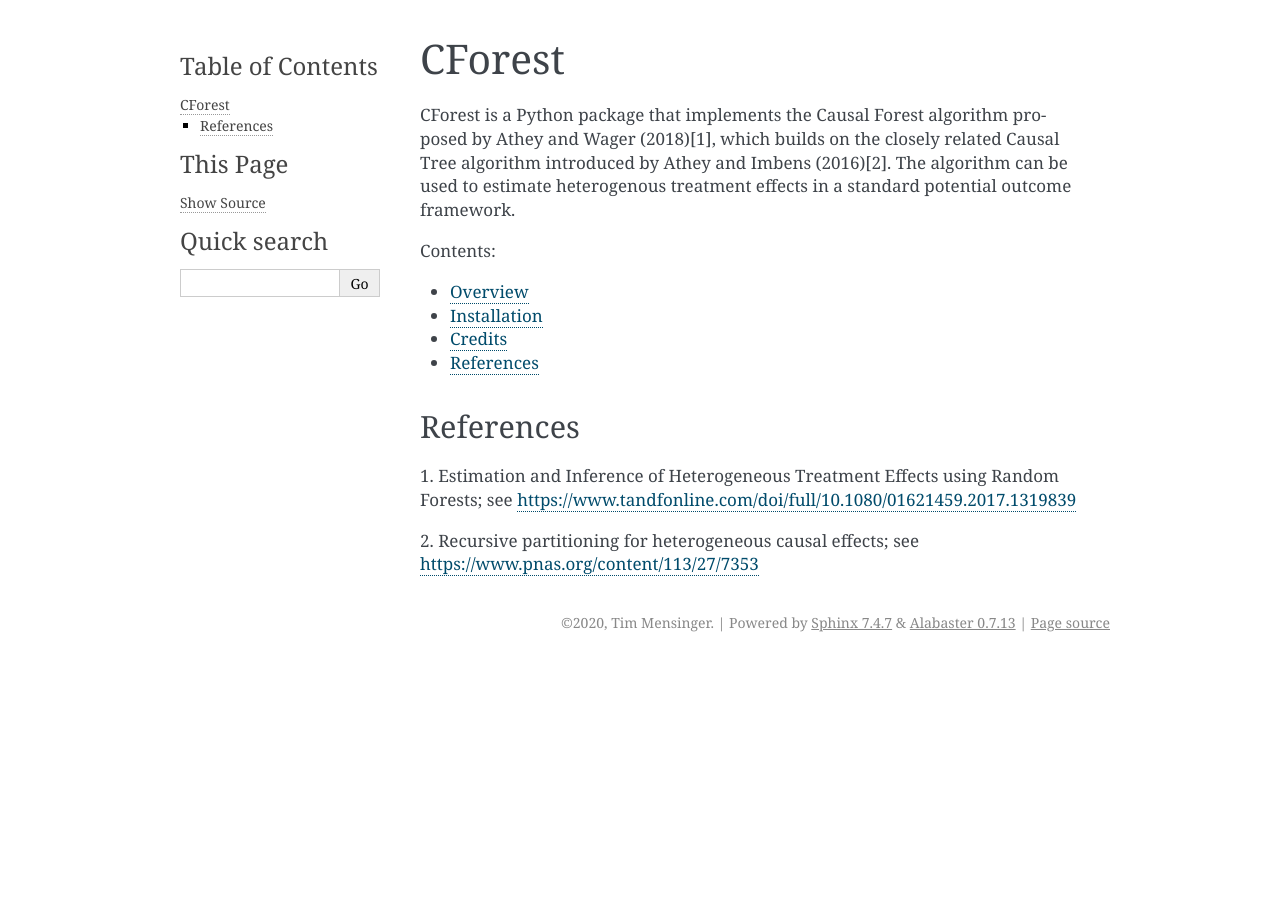
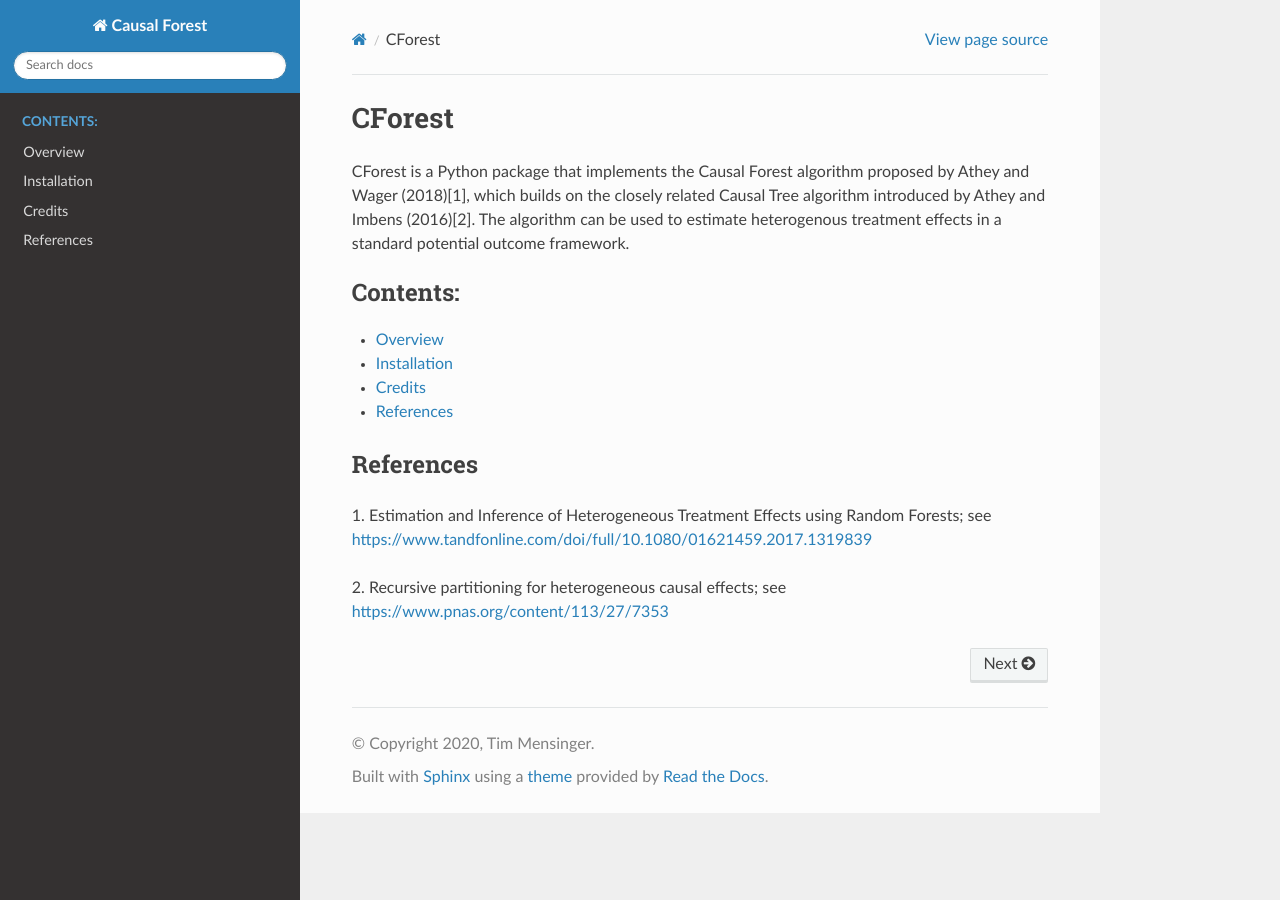
Before and after one commit to timmens/causal-forest, a Sphinx documentation site: the page built from docs/source/index.rst, in a window 1280 px wide. Built offline with Sphinx 7.4.7 and the Read the Docs theme 2.0.0, drawn with Linux system fonts in a browser that asks for light colours.

Commit message:
Change rtd theme.

```diff
--- a/docs/environment.yml
+++ b/docs/environment.yml
@@ -5,3 +5,4 @@ dependencies:
   - ipython
   - nbsphinx
   - sphinx
+  - sphinx_rtd_theme
--- a/docs/source/conf.py
+++ b/docs/source/conf.py
@@ -27,7 +27,9 @@ release = "0.0.1"
 
 master_doc = "index"
 
-extensions = []
+extensions = [
+    "sphinx_rtd_theme",
+]
 
 autodoc_mock_imports = [
     "numpy",
@@ -48,7 +50,7 @@ exclude_patterns = ["_build", "Thumbs.db", ".DS_Store"]
 # The theme to use for HTML and HTML Help pages.  See the documentation for
 # a list of builtin themes.
 #
-html_theme = "alabaster"
+html_theme = "sphinx_rtd_theme"
 
 # Add any paths that contain custom static files (such as style sheets) here,
 # relative to this directory. They are copied after the builtin static files,
```
